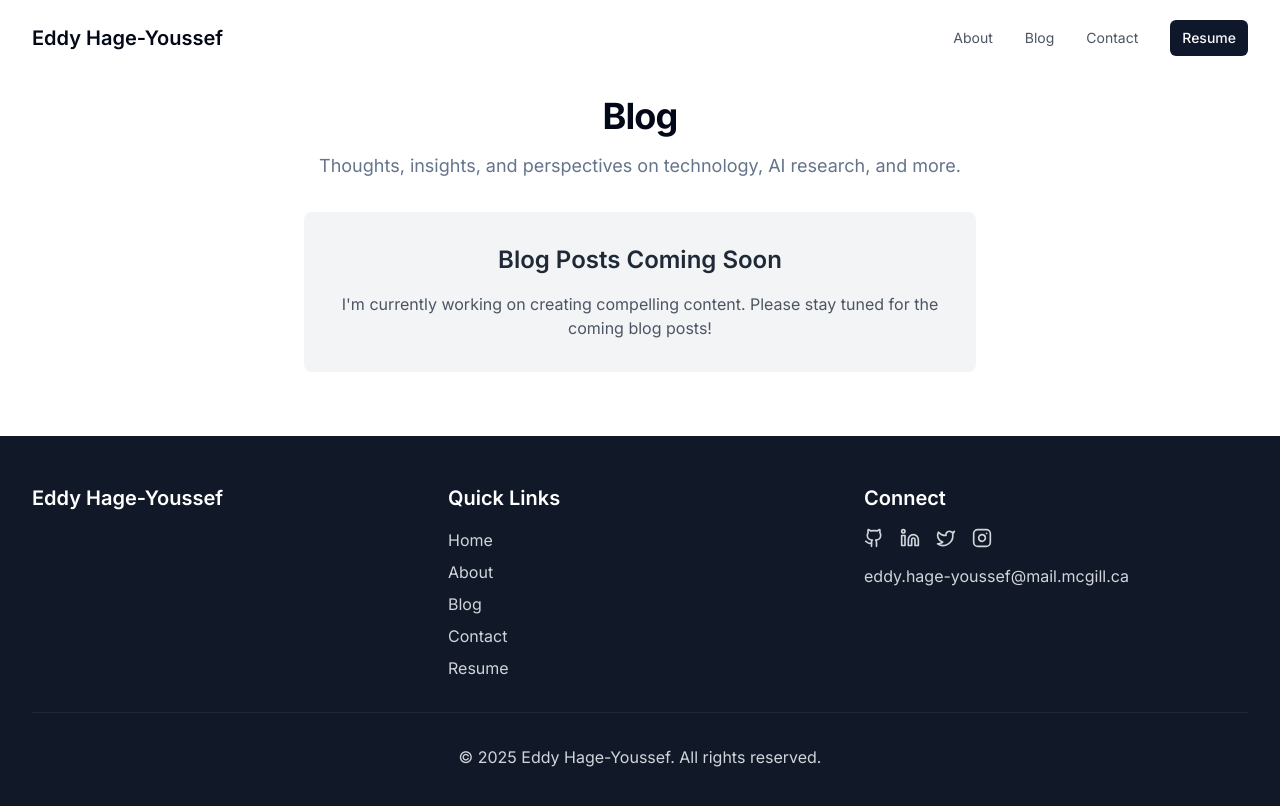
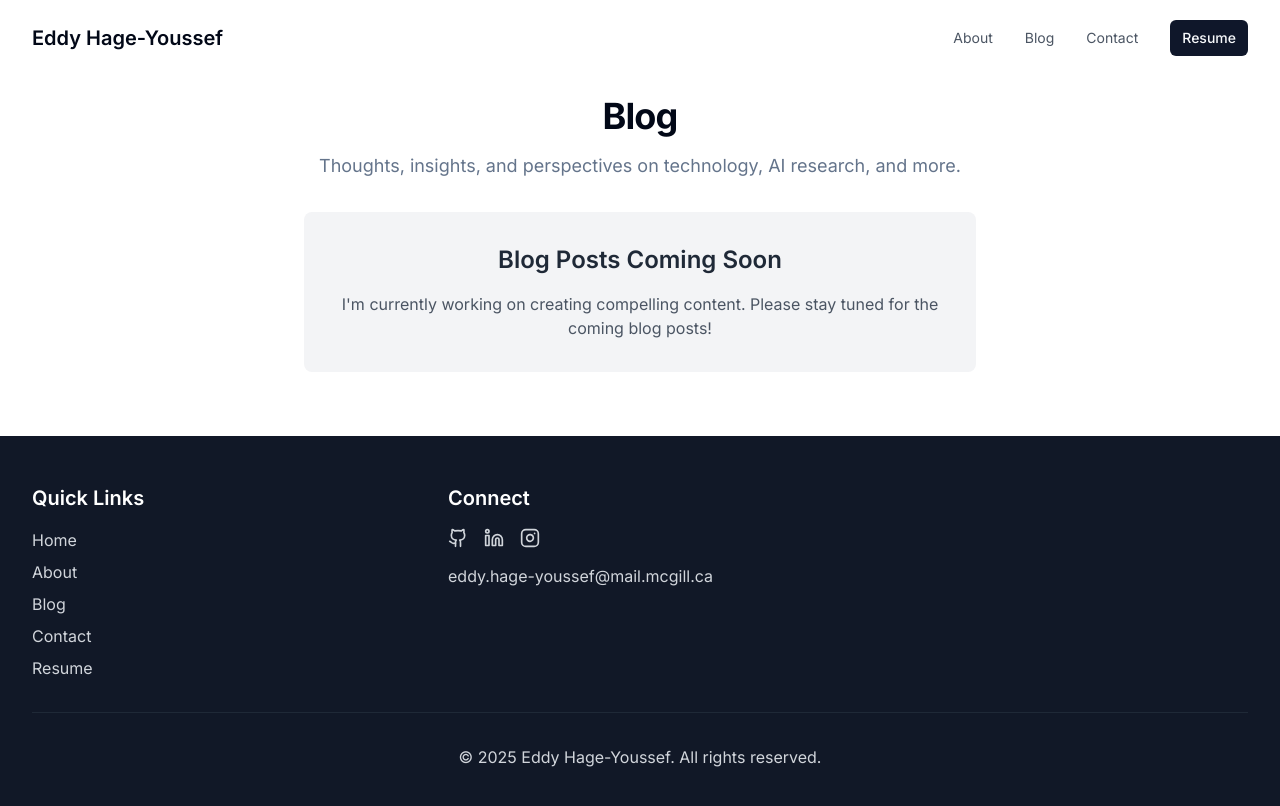
Before and after one commit to ehagey/personal-website-eddy, a React (Vite) app: page /blog in a window 1280 px wide. Shown: the top 806 px of the page. Built offline with nearby package versions, Linux system fonts and the light colour scheme.

Commit message:
Remove footer content
Remove name and twitter button from footer.

```diff
--- a/src/components/Footer.tsx
+++ b/src/components/Footer.tsx
@@ -1,15 +1,10 @@
-import { Github, Instagram, Linkedin, Twitter } from 'lucide-react';
+
+import { Github, Instagram, Linkedin } from 'lucide-react';
 const Footer = () => {
   const currentYear = new Date().getFullYear();
   return <footer className="bg-gray-900 text-gray-300 py-12">
       <div className="container max-w-7xl mx-auto container-padding">
         <div className="grid grid-cols-1 md:grid-cols-3 gap-8">
-          <div>
-            <h3 className="text-xl font-semibold text-white mb-4">Eddy Hage-Youssef</h3>
-            <p className="mb-4 max-w-md">
-          </p>
-          </div>
-
           <div>
             <h3 className="text-xl font-semibold text-white mb-4">Quick Links</h3>
             <ul className="space-y-2">
@@ -34,9 +29,6 @@ const Footer = () => {
                 <Linkedin size={20} />
               </a>
               <a href="#" className="hover:text-white transition-colors">
-                <Twitter size={20} />
-              </a>
-              <a href="#" className="hover:text-white transition-colors">
                 <Instagram size={20} />
               </a>
             </div>
```
